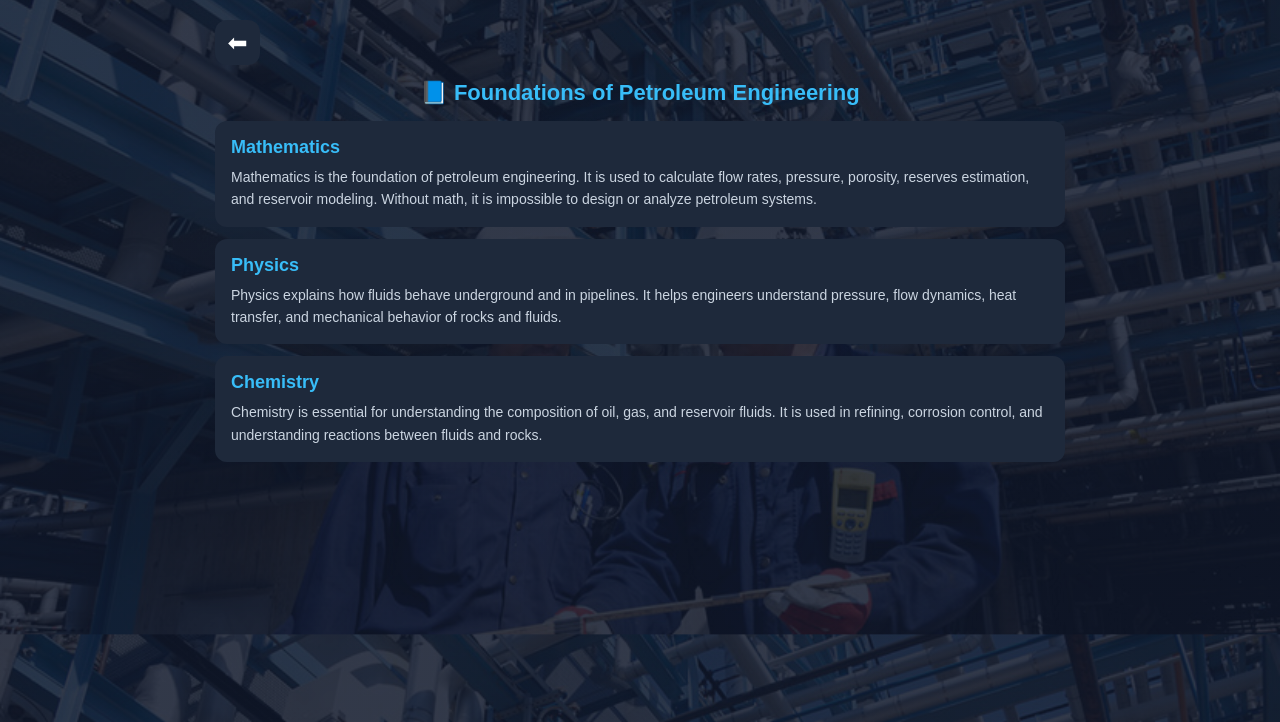
After one commit to djamiloudjamilou821-sketch/Petrol-APP, a Flask app: page /subject in a window 1280 px wide. The commit adds this page. Shown: the top 722 px of the page. Run offline with Flask 3, Linux system fonts and the light colour scheme.

Commit message:
update website

```diff
--- a/app.py
+++ b/app.py
@@ -50,8 +50,34 @@ def home():
 
     return render_template("index.html", lang=lang)
 
+@app.route("/subject")
+def subject_home():
 
+    subjects = [
+        {
+            "name": "Mathematics",
+            "description": "Mathematics is the foundation of petroleum engineering. It is used to calculate flow rates, pressure, porosity, reserves estimation, and reservoir modeling. Without math, it is impossible to design or analyze petroleum systems."
+        },
+        {
+            "name": "Physics",
+            "description": "Physics explains how fluids behave underground and in pipelines. It helps engineers understand pressure, flow dynamics, heat transfer, and mechanical behavior of rocks and fluids."
+        },
+        {
+            "name": "Chemistry",
+            "description": "Chemistry is essential for understanding the composition of oil, gas, and reservoir fluids. It is used in refining, corrosion control, and understanding reactions between fluids and rocks."
+        }
+    ]
 
+    return render_template("subject_home.html", subjects=subjects)
+
+@app.route("/subject/<subject_name>")
+def subject_index(subject_name):
+
+    lessons = Lesson.query.filter_by(subject=subject_name).all()
+
+    return render_template("subject_index.html",
+                           subject=subject_name,
+                           lessons=lessons)
 # LANGUAGE
 @app.route("/", methods=["GET", "POST"])
 def language():
--- a/templates/index.html
+++ b/templates/index.html
@@ -274,6 +274,7 @@ body {
         <a href="/petroai">🤖 PetroAI</a>
         <a href="/converter">Converter</a>
         <a href="/formulas">Formulas</a>
+        <a href="/subject">subject</a>
         <a href="/profile">Profile</a>
 
         <form method="POST" action="/" class="lang-toggle">
@@ -297,6 +298,7 @@ body {
         <a href="/petroai">🤖 PetroAI</a>
         <a href="/converter">Converter</a>
         <a href="/formulas">Formulas</a>
+        <a href="/subject">subject</a>
         <a href="/profile">Profile</a>
 
         <form method="POST" action="/" class="lang-toggle">
--- /dev/null
+++ b/templates/subject_home.html
@@ -0,0 +1,77 @@
+<!DOCTYPE html>
+<html>
+<head>
+    <title>Foundations of Petroleum Engineering</title>
+    <meta name="viewport" content="width=device-width, initial-scale=1.0">
+    <link rel="stylesheet"
+      href="{{ url_for('static', filename='style.css') }}">
+    <style>
+        body{
+            margin:0;
+            font-family:Arial;
+            background: linear-gradient(rgba(15,23,42,0.85), rgba(15,23,42,0.85)),
+                url("/static/hb.jpg");
+
+            background-size: cover;
+            background-position: center;
+            color:white;
+        }
+
+        .container{
+            width:92%;
+            max-width:850px;
+            margin:auto;
+            padding:20px;
+        }
+
+        h1{
+            text-align:center;
+            color:#38bdf8;
+            font-size:22px;
+        }
+
+        .card{
+            background:#1e293b;
+            padding:16px;
+            border-radius:12px;
+            margin-top:12px;
+        }
+
+        .title{
+            font-size:18px;
+            font-weight:bold;
+            color:#38bdf8;
+            margin-bottom:8px;
+        }
+
+        .desc{
+            font-size:14px;
+            color:#cbd5e1;
+            line-height:1.6;
+        }
+    </style>
+</head>
+
+<body>
+
+<div class="container">
+
+    <div class="top-nav">
+        <a href="javascript:history.back()" class="back-arrow">
+            ⬅
+        </a>
+    </div>
+
+    <h1>📘 Foundations of Petroleum Engineering</h1>
+
+    {% for subject in subjects %}
+        <div class="card">
+            <div class="title">{{ subject.name }}</div>
+            <div class="desc">{{ subject.description }}</div>
+        </div>
+    {% endfor %}
+
+</div>
+
+</body>
+</html>
```
